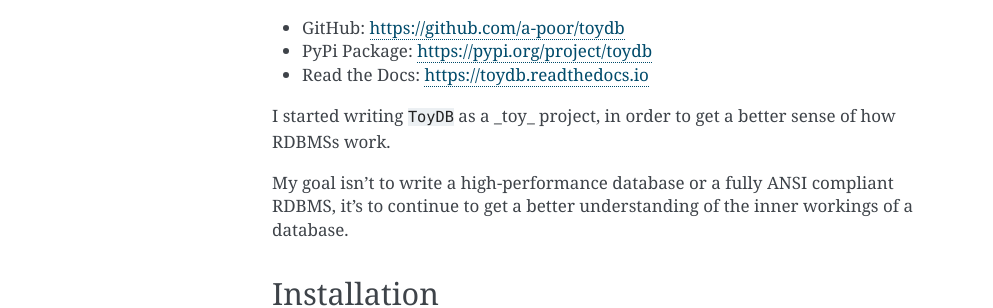
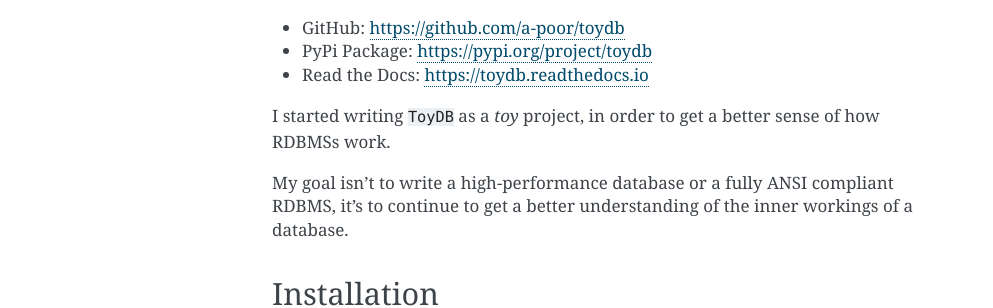
Before and after one commit to a-poor/toydb, a Sphinx documentation site: the page built from docs/index.rst, in a window 1280 px wide. Shown: the part 634-942 px from the top of the page, without its empty margins (148-1141 px from the left). Built offline with Sphinx 7.4.7, drawn with Linux system fonts in a browser that asks for light colours.

```diff
--- a/docs/index.rst
+++ b/docs/index.rst
@@ -39,7 +39,7 @@ A small, toy database written in pure python.
 * PyPi Package: https://pypi.org/project/toydb
 * Read the Docs: https://toydb.readthedocs.io
 
-I started writing ``ToyDB`` as a _toy_ project, in order to get a better sense of how RDBMSs work.
+I started writing ``ToyDB`` as a *toy* project, in order to get a better sense of how RDBMSs work.
 
 My goal isn't to write a high-performance database or a fully ANSI compliant RDBMS, it's to continue to get a better understanding of the inner workings of a database.
 
```
Also changed, not shown: README.md (+4 -5 lines).
